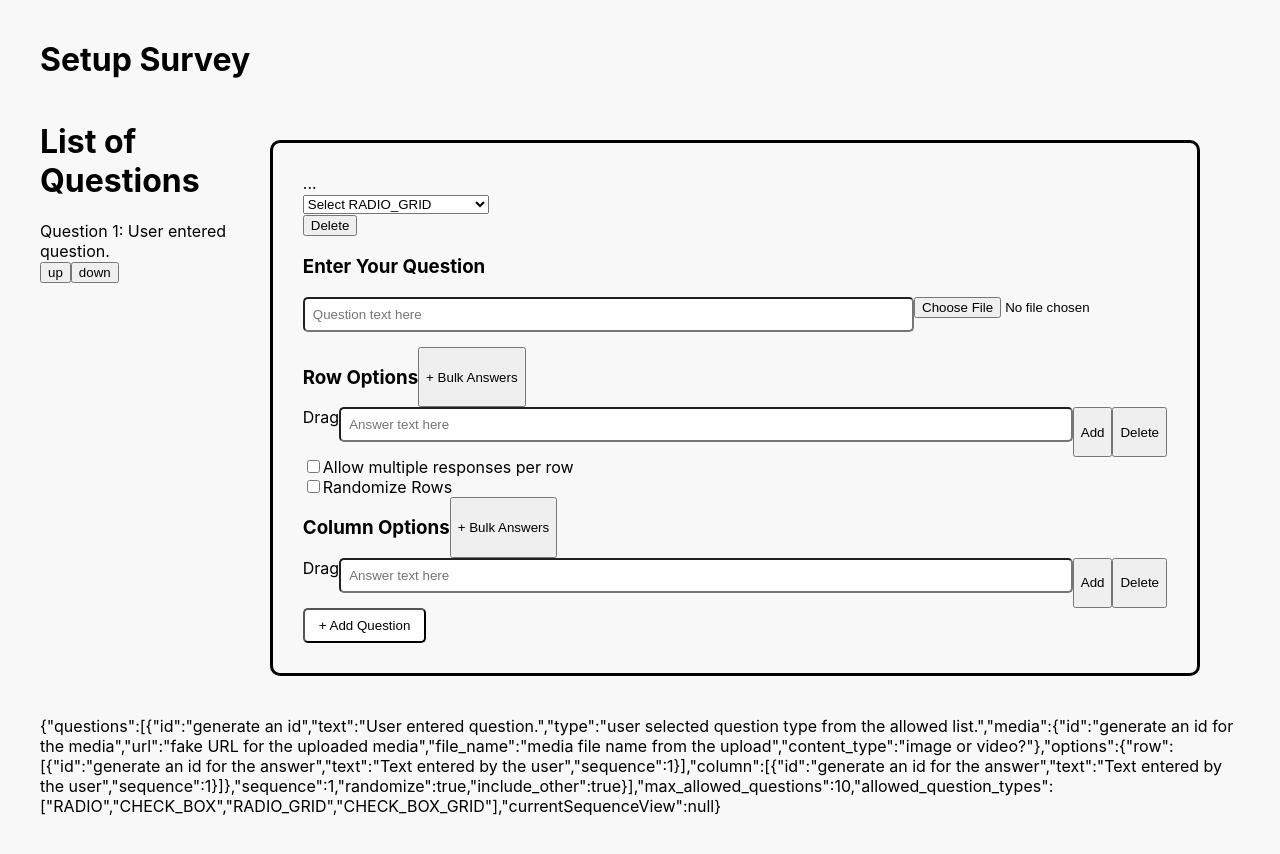
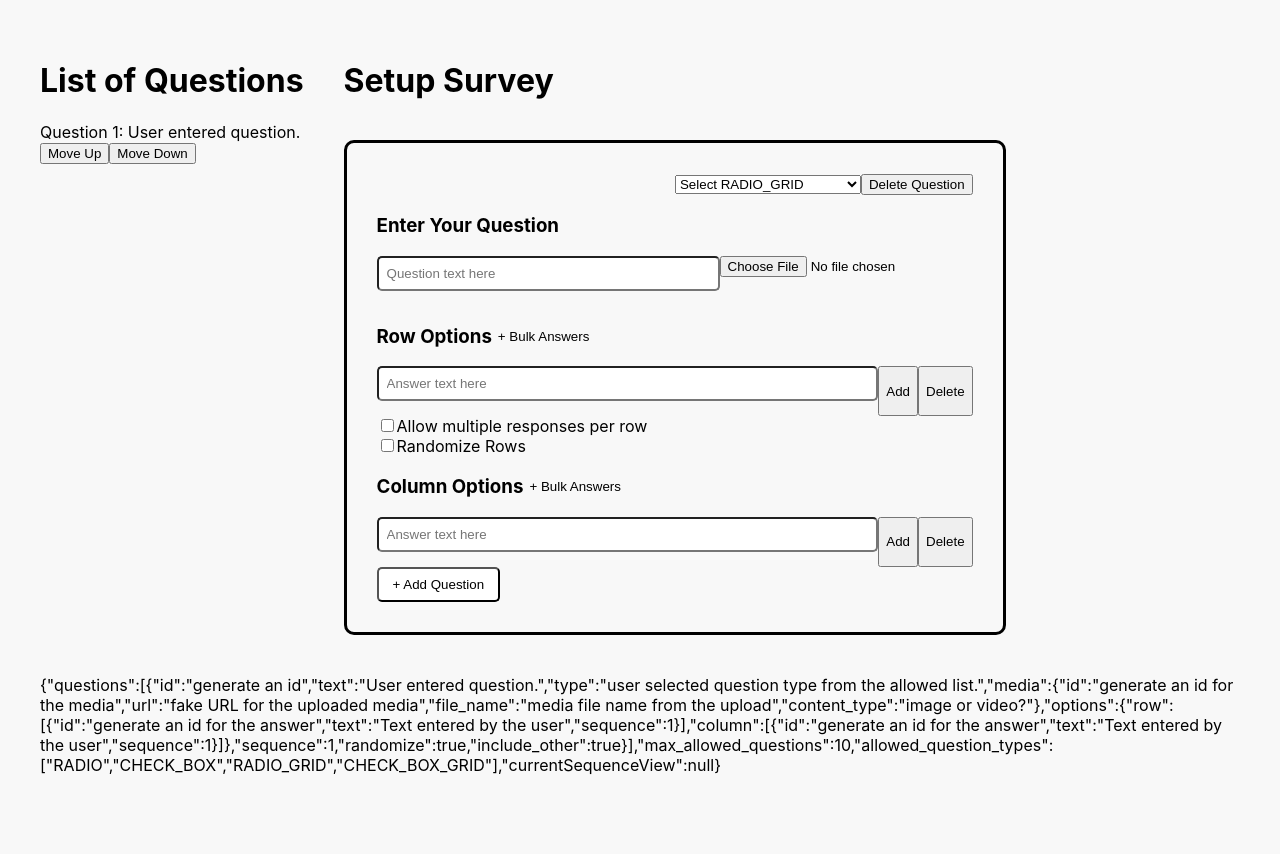
Before and after one commit to cw323/form-builder, a React (Create React App) app in the folder form-builder/: page / in a window 1280 px wide. After the commit the page ends 815 px from the top, so only its background shows below. Built offline with nearby package versions, Linux system fonts and the light colour scheme.

Commit message:
Add CSS, refactor and clean code

```diff
--- a/form-builder/src/App.css
+++ b/form-builder/src/App.css
@@ -1,5 +1,9 @@
 .App {
   margin: 40px;
+}
+
+.Title {
+  margin-left: 40px;
 }
 
 .FormWrapper {
--- a/form-builder/src/App.js
+++ b/form-builder/src/App.js
@@ -3,17 +3,6 @@ import "./App.css";
 import Form from './components/Form/Form';
 import data from './data';
 import ListOfQuestions from './components/ListOfQuestions/ListOfQuestions';
-
-const Footer = () => {
-  //
-  return (
-  <div>
-    <button onClick={() => alert('hi')}>Save For Later</button>
-    <button>Previous</button>
-    <button>Next</button>
-  </div>
-  )
-}
 
 class App extends React.Component {
   constructor(props) {
@@ -110,21 +99,22 @@ class App extends React.Component {
           <div onClick={() => this.selectQuestion(index)}>
             Question {index + 1}: {question.text}
           </div>
-          <button name="up" type="button" onClick={(e) => this.handleMove(index, e)}>up</button>
-          <button name="down" type="button" onClick={(e) => this.handleMove(index, e)}>down</button>
+          <button name="up" type="button" onClick={(e) => this.handleMove(index, e)}>Move Up</button>
+          <button name="down" type="button" onClick={(e) => this.handleMove(index, e)}>Move Down</button>
         </div>
       )
     })
 
     return (
       <div className="App">
-        <h1 className="title">Setup Survey</h1>
         <div className="ListAndFormWrapper">
           <ListOfQuestions
                 questions={this.state.questions}
                 selectQuestion={this.selectQuestion}
                 handleMove={this.handleMove}
           />
+          <div className="TitleAndFormWrapper">
+            <h1 className="Title">Setup Survey</h1>
             <div className="FormWrapper">
               <Form
                 questionTypes={this.state.allowed_question_types}
@@ -135,22 +125,12 @@ class App extends React.Component {
                 handleDelete={this.handleDelete}
               />
             </div>
-
-
-
           </div>
-        {/* <Footer /> */}
-
+        </div>
         <div>{JSON.stringify(this.state)}</div>
-
-
       </div>
     );
   }
 }
 
-// App.defaultProps = {
-//   ...daga
-// }
-
 export default App;
--- a/form-builder/src/components/ColumnOptions/ColumnOptions.js
+++ b/form-builder/src/components/ColumnOptions/ColumnOptions.js
@@ -1,5 +1,4 @@
 import './ColumnOptions.css';
-import add from '../../../public/add_circle_online-24px.svg';
 
 const ColumnOptions = ({ type, column, handleInputChange, addOption, deleteOption }) => {
   if (type === 'RADIO_GRID' || type === 'CHECK_BOX_GRID') {
@@ -8,12 +7,12 @@ const ColumnOptions = ({ type, column, handleInputChange, addOption, deleteOptio
           <div className="OptionsTitleWrapper">
           <div className="VerticalDivider"></div>
             <h3>Column Options</h3>
-            <button type="button">+ Bulk Answers</button>
+            <button id="bulkButton" type="button">+ Bulk Answers</button>
           </div>
           {column.map((option, index) => {
             return (
               <div key={option.id} className="AnswerInputWrapper">
-                <div>Drag</div>
+                {/* <div>Drag</div> */}
                 <input
                   name="column"
                   type="text"
@@ -22,8 +21,12 @@ const ColumnOptions = ({ type, column, handleInputChange, addOption, deleteOptio
                   onChange={(e) => handleInputChange(index, e)}
                 >
                 </input>
-                <button name="column" type="button" onClick={addOption}>Add</button>
-                <button name="column" type="button" onClick={(e) => deleteOption(index, e)}>Delete</button>
+                <button id="addButton" name="column" type="button" onClick={addOption}>
+                  Add
+                </button>
+                <button id="deleteButton" name="column" type="button" onClick={(e) => deleteOption(index, e)}>
+                  Delete
+                </button>
               </div>
           )
         })}
--- a/form-builder/src/components/Form/Form.css
+++ b/form-builder/src/components/Form/Form.css
@@ -0,0 +1,5 @@
+.HeaderBar {
+  display: flex;
+  flex-direction: row;
+  justify-content: flex-end;
+}
--- a/form-builder/src/components/Form/Form.js
+++ b/form-builder/src/components/Form/Form.js
@@ -7,7 +7,6 @@ import EnterYourQuestion from '../EnterYourQuestion/EnterYourQuestion';
 import RowOptions from '../RowOptions/RowOptions'
 import ColumnOptions from '../ColumnOptions/ColumnOptions';
 
-// need to generate ID for question and initial input, and buttons
 let generateId = () => Math.floor(Math.random() * 100000) + 1;
 let handleDeleteSequence;
 
@@ -146,19 +145,15 @@ class Form extends React.Component {
 
   handleToggle(e) {
     const { name } = e.target;
-    console.log(name, 'name in toggle function')
-
-
     const isChecked = this.state[name] ? false : true;
     this.setState(prevState => ({
         ...prevState,
         [name]: isChecked
-    }), () => console.log(this.state[name], 'toggle state'));
+    }));
   }
 
   onQuestionChange(e) {
     const { value } = e.target;
-    console.log(value, 'value in on Question change')
     this.setState(prevState => ({
         ...prevState,
         text: value
@@ -169,9 +164,10 @@ class Form extends React.Component {
     const file = e.target.files[0];
     const question = {...this.state};
 
+    if (file?.file_name) {
       question.media = {
-      id: file.lastModified,
-      url: file.webKitRelativePath,
+        id: generateId(),
+        url: "",
         file_name: file.name,
         content_type: file.type,
       }
@@ -179,6 +175,7 @@ class Form extends React.Component {
       this.setState({
         media: question
       })
+    }
   }
 
   resetState(sequence) {
@@ -222,8 +219,11 @@ class Form extends React.Component {
     e.preventDefault();
     const { text, type, options, randomize } = this.state;
     const { row, column } = options;
+    const check = inputCheck(text, type, row, column);
 
-    inputCheck(text, type, row, column);
+    if (!check) {
+      return;
+    }
 
     let changedState = {...this.state};
 
@@ -233,12 +233,10 @@ class Form extends React.Component {
       for (let i = 0; i < rowsArray.length; i++) {
         rowsArray[i].sequence = i+1;
       }
-      // rename
       changedState.options.row = rowsArray;
     }
 
     this.props.addQuestion(changedState);
-
     this.resetState();
   }
 
@@ -268,7 +266,7 @@ class Form extends React.Component {
     return (
       <form onSubmit={this.handleSubmit}>
         <div className="HeaderBar">
-          <div>...</div>
+          {/* <div>...</div> */}
           <div className="LayoutSelectorWrapper">
             <select
               className="LayoutSelector"
@@ -282,16 +280,14 @@ class Form extends React.Component {
           </div>
           <div className="VerticleDivider"></div>
           <div className="EditOptionWrapper">
-            <button type="button" onClick={() => this.handleQuestionDelete(this.state.sequence)}>Delete</button>
+            <button type="button" onClick={() => this.handleQuestionDelete(this.state.sequence)}>Delete Question</button>
           </div>
         </div>
-{/* QUESTION */}
       <EnterYourQuestion
         value={this.state.text}
         onQuestionChange={this.onQuestionChange}
         onFileChange={this.onFileChange}
       />
-{/* ROW ANSWERS OPTIONS */}
       <RowOptions
         row={this.state.options.row}
         handleInputChange={this.handleInputChange}
--- a/form-builder/src/components/ListOfQuestions/ListOfQuestions.js
+++ b/form-builder/src/components/ListOfQuestions/ListOfQuestions.js
@@ -7,8 +7,8 @@ const ListOfQuestions = ({ questions, selectQuestion, handleMove }) => {
         <div className="SelectQuestion" onClick={() => selectQuestion(index)}>
           Question {index + 1}: {question.text}
         </div>
-        <button name="up" type="button" onClick={(e) => handleMove(index, e)}>up</button>
-        <button name="down" type="button" onClick={(e) => handleMove(index, e)}>down</button>
+        <button name="up" type="button" onClick={(e) => handleMove(index, e)}>Move Up</button>
+        <button name="down" type="button" onClick={(e) => handleMove(index, e)}>Move Down</button>
       </div>
     )
   });
--- a/form-builder/src/components/RowOptions/RowOptions.js
+++ b/form-builder/src/components/RowOptions/RowOptions.js
@@ -6,12 +6,12 @@ const RowOptions = ({ row, handleInputChange, addOption, deleteOption, handleTog
       <div className="OptionsTitleWrapper">
         <h3>Row Options</h3>
         <div className="VerticalDivider"></div>
-        <button type="button">+ Bulk Answers</button>
+        <button id="bulkButton" type="button">+ Bulk Answers</button>
       </div>
       {row.map((option, index) => {
         return (
           <div key={option.id} className="AnswerInputWrapper">
-            <div>Drag</div>
+            {/* <div>Drag</div> */}
             <input
               name="row"
               type="text"
@@ -20,8 +20,12 @@ const RowOptions = ({ row, handleInputChange, addOption, deleteOption, handleTog
               onChange={(e) => handleInputChange(index, e)}
             >
             </input>
-            <button name="row" type="button" onClick={addOption}>Add</button>
-            <button name="row" type="button" onClick={(e) => deleteOption(index, e)}>Delete</button>
+            <button name="row" type="button" onClick={addOption}>
+              Add
+            </button>
+            <button name="row" type="button" onClick={(e) => deleteOption(index, e)}>
+              Delete
+            </button>
           </div>
         )
       })}
--- a/form-builder/src/data.js
+++ b/form-builder/src/data.js
@@ -1,62 +1,40 @@
 const data = {
   "questions": [
-    // START OF Object shape of ONE question
     {
-      // id for the question
       "id": "generate an id",
-      // question text input
       "text": "User entered question.",
-      // type is selected from the drop down menu in the header? where it says "Select Grid?"
       "type": "user selected question type from the allowed list.",
-      // option to upload a media in image or video form
       "media": {
-        // id for media
         "id": "generate an id for the media",
-        // url for media
         "url": "fake URL for the uploaded media",
-        // file name from upload
         "file_name": "media file name from the upload",
-        // image or video that was uploaded?
         "content_type": "image or video?"
       },
+// options can be in single or grid form, hence row and column object
       "options": {
-        "row": [
-      // an array of options / answers that the user has entered.
+// array of options for row for both grid and single question types
+      "row": [
         {
-          // Object shape of ONE answer option
-          // id of answer
           "id": "generate an id for the answer",
-          // answer text input
           "text": "Text entered by the user",
-          //
           "sequence": 1
         }
       ],
+// array of options for column for grid question type
       "column": [
-        // an array of options / answers that the user has entered.
           {
-            // Object shape of ONE answer option
-            // id of answer
             "id": "generate an id for the answer",
-            // answer text input
             "text": "Text entered by the user",
-            //
             "sequence": 1
           }
         ],
       },
-      // which sequence order will this question be
       "sequence": 1,
-      // should the rows be randomized?
       "randomize": true,
-      // allow multiple responses per row?
       "include_other": true
     }
-    // END OF ONE QUESTION OBJECT
   ],
-  // how many questions are allowed / how many objects in array, max
   "max_allowed_questions": 10,
-
   "allowed_question_types": ["RADIO", "CHECK_BOX", "RADIO_GRID", "CHECK_BOX_GRID"]
 };
 
--- a/form-builder/src/index.css
+++ b/form-builder/src/index.css
@@ -29,3 +29,17 @@ input[type=submit] {
   padding: 8px 14px;
   border-radius: 5px;
 }
+
+#bulkButton {
+  border: none;
+  background-color: transparent;
+}
+
+#bulkButton:focus {
+  outline: none;
+  box-shadow: none;
+}
+
+#bulkButton:hover {
+  cursor: pointer;
+}
--- a/form-builder/src/utilities/inputCheck.js
+++ b/form-builder/src/utilities/inputCheck.js
@@ -1,21 +1,26 @@
 const inputCheck = (text, type, row, column) => {
   if (text.length < 5 || row.length === 0) {
-    return alert('Question too short or not enough answer options.');
+    alert('Question too short or not enough answer options.');
+    return false;
   }
 
   for (let i = 0; i < row.length; i++) {
     if (row[i].text === '') {
-      return alert('Please fill in or delete answer options input box.')
+      alert('Please fill in or delete answer options input box.')
+      return false;
     }
   }
 
   if (type === "RADIO_GRID" || type === "CHECK_BOX_GRID") {
     for (let i = 0; i < column.length; i++) {
       if (column[i].text === '') {
-        return alert('Please fill in answer options input or delete answer option.')
+        alert('Please fill in answer options input or delete answer option.')
+        return false;
       }
     }
   }
+
+  return true;
 }
 
 export default inputCheck;
```
Also changed, not shown: 1 other file (tests, documents, lock files or other folders). Lines whose indentation alone changed are shown as unchanged.
